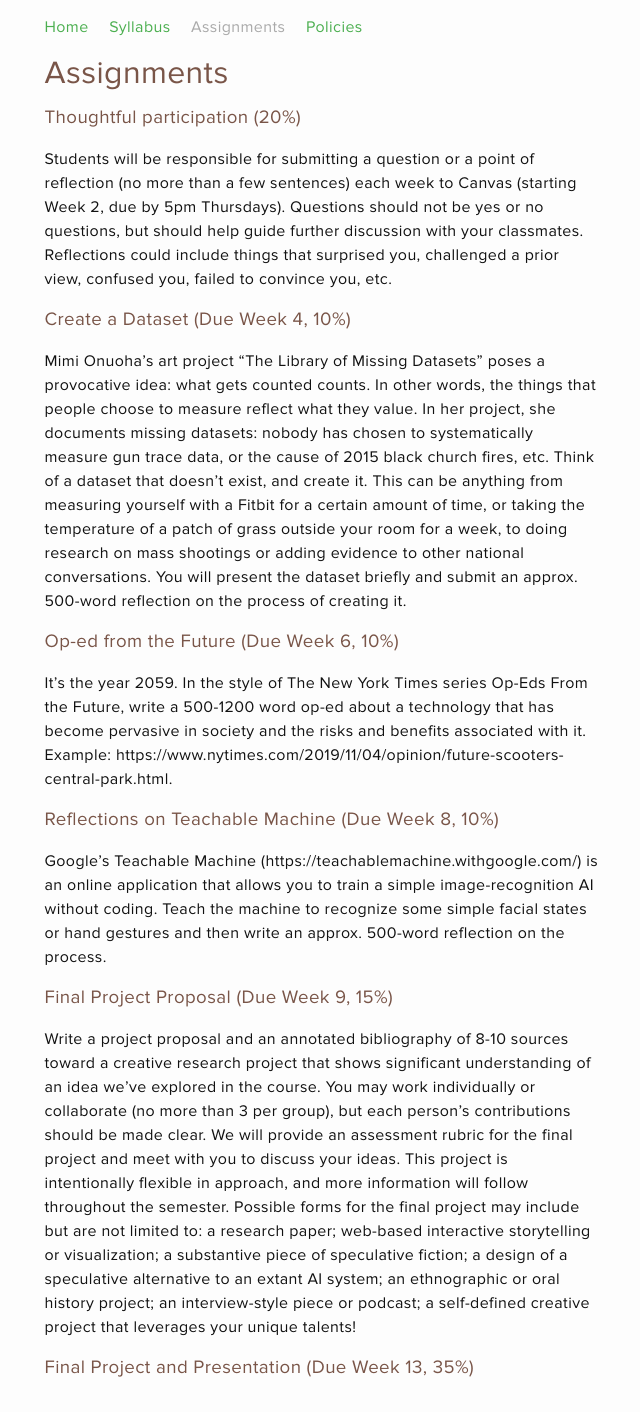
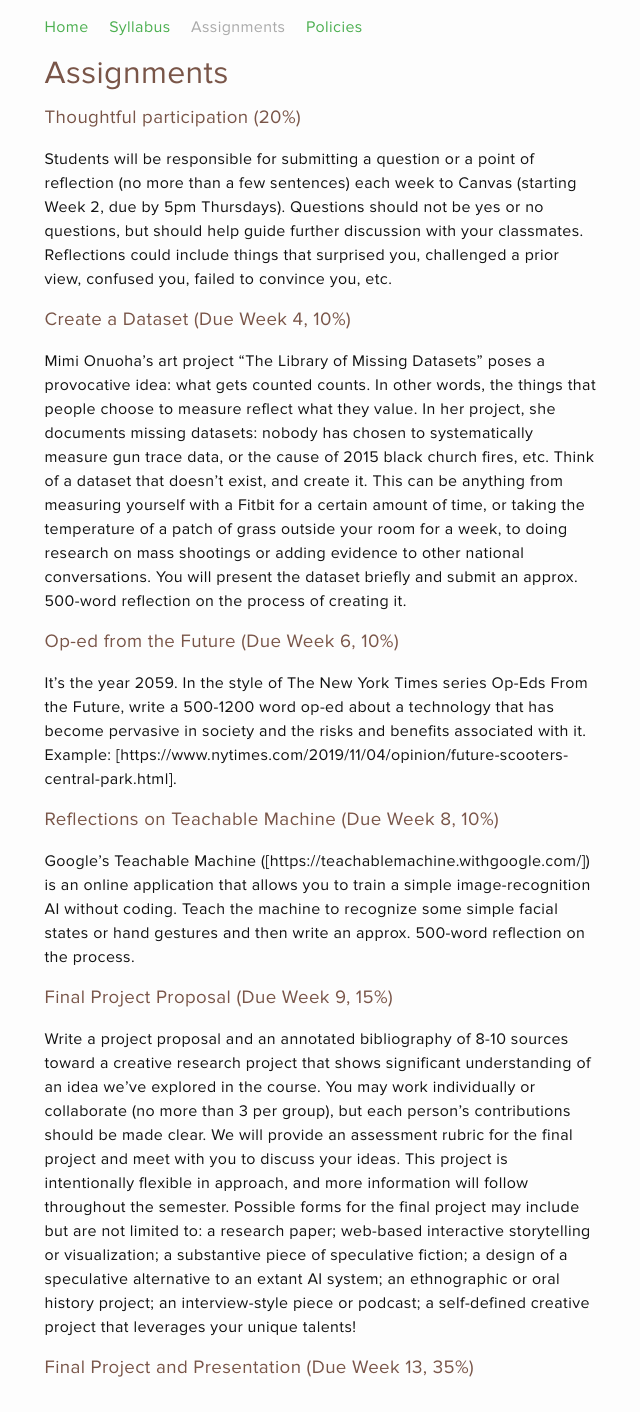
Before and after one commit to tech-speculative/tech-speculative.github.io, a Jekyll site: the page built from assignments.md, in a window 1280 px wide. Shown: the whole page, without its empty margins (318-958 px from the left). Built offline with Jekyll 4.4.1, drawn with Linux system fonts in a browser that asks for light colours; our own code applies the rules of GitHub Pages for plain Markdown files.

Commit message:
link formatting

```diff
--- a/assignments.md
+++ b/assignments.md
@@ -13,11 +13,11 @@
 
 ### Op-ed from the Future (Due Week 6, 10%)
 
-It’s the year 2059. In the style of The New York Times series Op-Eds From the Future, write a 500-1200 word op-ed about a technology that has become pervasive in society and the risks and benefits associated with it. Example: https://www.nytimes.com/2019/11/04/opinion/future-scooters-central-park.html.
+It’s the year 2059. In the style of The New York Times series Op-Eds From the Future, write a 500-1200 word op-ed about a technology that has become pervasive in society and the risks and benefits associated with it. Example: [https://www.nytimes.com/2019/11/04/opinion/future-scooters-central-park.html].
 
 ### Reflections on Teachable Machine (Due Week 8, 10%)
 
- Google’s Teachable Machine (https://teachablemachine.withgoogle.com/) is an online application that allows you to train a simple image-recognition AI without coding. Teach the machine to recognize some simple facial states or hand gestures and then write an approx. 500-word reflection on the process.
+ Google’s Teachable Machine ([https://teachablemachine.withgoogle.com/]) is an online application that allows you to train a simple image-recognition AI without coding. Teach the machine to recognize some simple facial states or hand gestures and then write an approx. 500-word reflection on the process.
 
 ### Final Project Proposal (Due Week 9, 15%)
 
```
Also changed, not shown: syllabus.md (+6 -6 lines).
